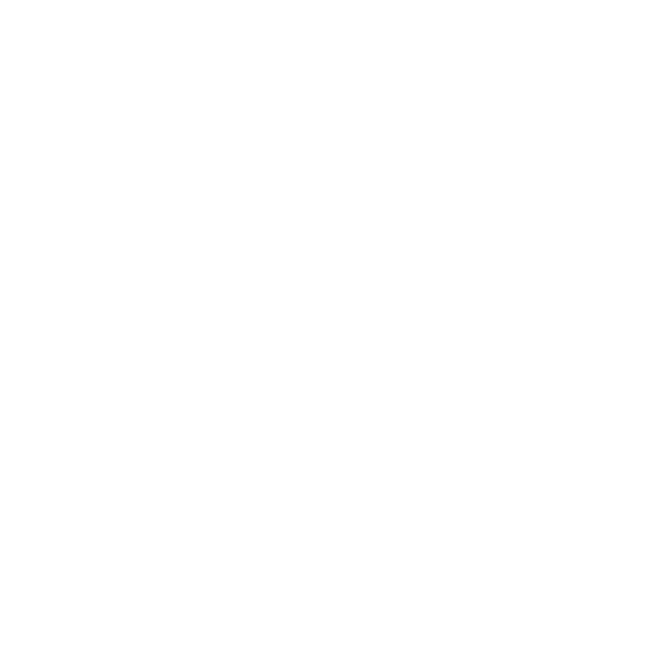
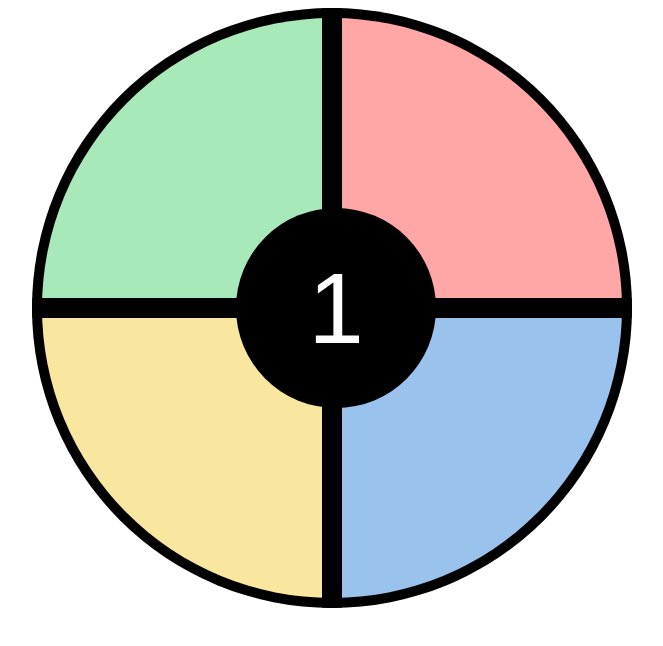
Before and after one commit to WhereIsJessicaHyde/Simon, a plain HTML site: page index.html in a window 1280 px wide. Shown: the whole page, without its empty margins (296-959 px from the left). Drawn offline with nearby package versions, Linux system fonts and the light colour scheme.

Commit message:
juego terminado

```diff
--- a/css/style.css
+++ b/css/style.css
@@ -0,0 +1,98 @@
+/* IDEA: le damos estilo a los bontones */
+
+button {
+  border: 10px solid #000;
+  cursor: pointer;
+  height: 300px;
+  margin: 0 -2px;
+  outline: none;
+  padding: 0;
+  width: 300px;
+}
+
+/* IDEA: cuando el juego te muestra la secuencia, si estás sobre un botón, no puedes distinguir si está activo o no. Esto es para la propiedad: hover que hemos definido en el CSS.
+
+Para evitar ese comportamiento, agregaremos una clase bloqueada al contenedor de los elementos mientras mostramos la secuencia.
+ */
+
+#buttons-container.blocked button {
+  pointer-events: none;
+}
+
+
+/* IDEA: le damos color a cada boton y le ponemos un porder
+radius a cada uno en una esquina predeterminada para darle
+el efecto redondeado */
+
+#green {
+  border-top-left-radius: 100%;
+  background: rgba(35, 200, 82, 0.4);
+}
+
+#red {
+  border-top-right-radius: 100%;
+  background: rgba(254, 35, 34, 0.4);
+}
+
+#yellow {
+  border-bottom-left-radius: 100%;
+  background: rgba(243, 194, 16, 0.4);
+}
+
+#blue {
+  border-bottom-right-radius: 100%;
+  background: rgba(0, 103, 208, 0.4);
+}
+
+/* IDEA:  agregar un ancho fijo al contenedor, y los botones
+ se arrendarán automáticamente */
+
+ section {
+  margin: 0 auto;
+  position: relative;
+  width: 620px;
+}
+
+/* IDEA: Vamos a crear un efecto de desplazamiento que establecerá
+ el color de fondo con una opacidad del 100% */
+
+#red.active,
+#red:hover {
+  background: rgba(254, 35, 34, 1);
+}
+
+#green.active,
+#green:hover {
+  background: rgba(35, 200, 82, 1);
+}
+
+#yellow.active,
+#yellow:hover {
+  background: rgba(243, 194, 16, 1);
+}
+
+#blue.active,
+#blue:hover {
+  background: rgba(0, 103, 208, 1);
+}
+
+/* IDEA: haremos un estilo del contador y lo colocaremos en el medio
+ de los botones. */
+
+ #counter {
+   background: #000;
+   border-radius: 50%;
+   box-sizing: border-box;
+   color: #fff;
+   font-family: Arial;
+   font-size: 100px;
+   line-height: 200px;
+   height: 200px;
+   margin-top: -100px;
+   margin-left: -108px;
+   position: absolute;
+   left: 50%;
+   text-align: center;
+   top: 50%;
+   width: 200px;
+ }
--- a/index.html
+++ b/index.html
@@ -1,13 +1,23 @@
 <!DOCTYPE html>
 <html lang="es" dir="ltr">
+
 <head>
   <meta charset="utf-8">
   <link rel="stylesheet" href="/css/style.css">
   <title>Simon</title>
 </head>
+
 <body>
-
+  <section id="buttons-container">
+    <button id="green"></button>
+    <button id="red"></button>
+    <button id="yellow"></button>
+    <button id="blue"></button>
+    <div id="counter">1</div>
+  </section>
   <script src="https://cdnjs.cloudflare.com/ajax/libs/jquery/3.3.1/jquery.min.js"></script>
+  <script type="text/javascript" src="js/simon.js"></script>
   <script type="text/javascript" src="js/main.js"></script>
 </body>
+
 </html>
--- a/js/main.js
+++ b/js/main.js
@@ -1 +1,26 @@
-alert("kadjsñfa")
+var myGame = new SimonGame();
+
+$(document).ready(function () {
+
+  myGame.startGame();
+
+  $('button').click(function () {
+    var colorInput   = $(this).attr("id");
+    var currentColor = myGame.sequence[myGame.userClickCount];
+
+    if (currentColor !== colorInput) {
+      // game over
+      myGame.gameOver();
+       return;
+
+    }
+
+    myGame.userClickCount += 1;
+
+    if (myGame.userClickCount === myGame.sequence.length) {
+      alert('Sequence complete!');
+
+    myGame.nextRound();
+    }
+  });
+});
--- /dev/null
+++ b/js/simon.js
@@ -0,0 +1,58 @@
+function SimonGame() {
+  this.colors = ["red", "green", "blue", "yellow"];
+  this.sequence = [];
+  this.userClickCount = 0;
+  this.round = 1;
+}
+
+SimonGame.prototype.startGame = function() {
+  this.addColor();
+  this.showSequence();
+};
+
+SimonGame.prototype.addColor = function() {
+  var randomColor = Math.floor(Math.random() * 4);
+  this.sequence.push(this.colors[randomColor]);
+};
+
+SimonGame.prototype.showSequence = function() {
+  var i = 0;
+  var ourSequence = this.sequence;
+
+   $("#buttons-container").addClass("blocked");
+
+  var interval = setInterval(function() {
+    if (!ourSequence[i]) {
+      $("button").removeClass("active");
+      clearInterval(interval);
+      $("#buttons-container").removeClass("blocked");
+      return;
+    }
+
+    $("#" + ourSequence[i]).addClass("active");
+
+    setTimeout(function() {
+      $("button").removeClass("active");
+    }, 700);
+
+    i += 1;
+  }, 1000);
+};
+
+SimonGame.prototype.nextRound = function () {
+  this.addColor();
+  console.log(this.sequence)
+  this.showSequence();
+  this.userClickCount = 0;
+  this.round += 1;
+  $("#counter").html(this.round);
+};
+
+SimonGame.prototype.gameOver = function () {
+  alert("Game over!! Try it again!!");
+  this.sequence = [];
+  this.userClickCount = 0;
+  this.round = 1;
+  $("#counter").html("1");
+
+  this.startGame(); }
```
Lines whose indentation alone changed are shown as unchanged.
